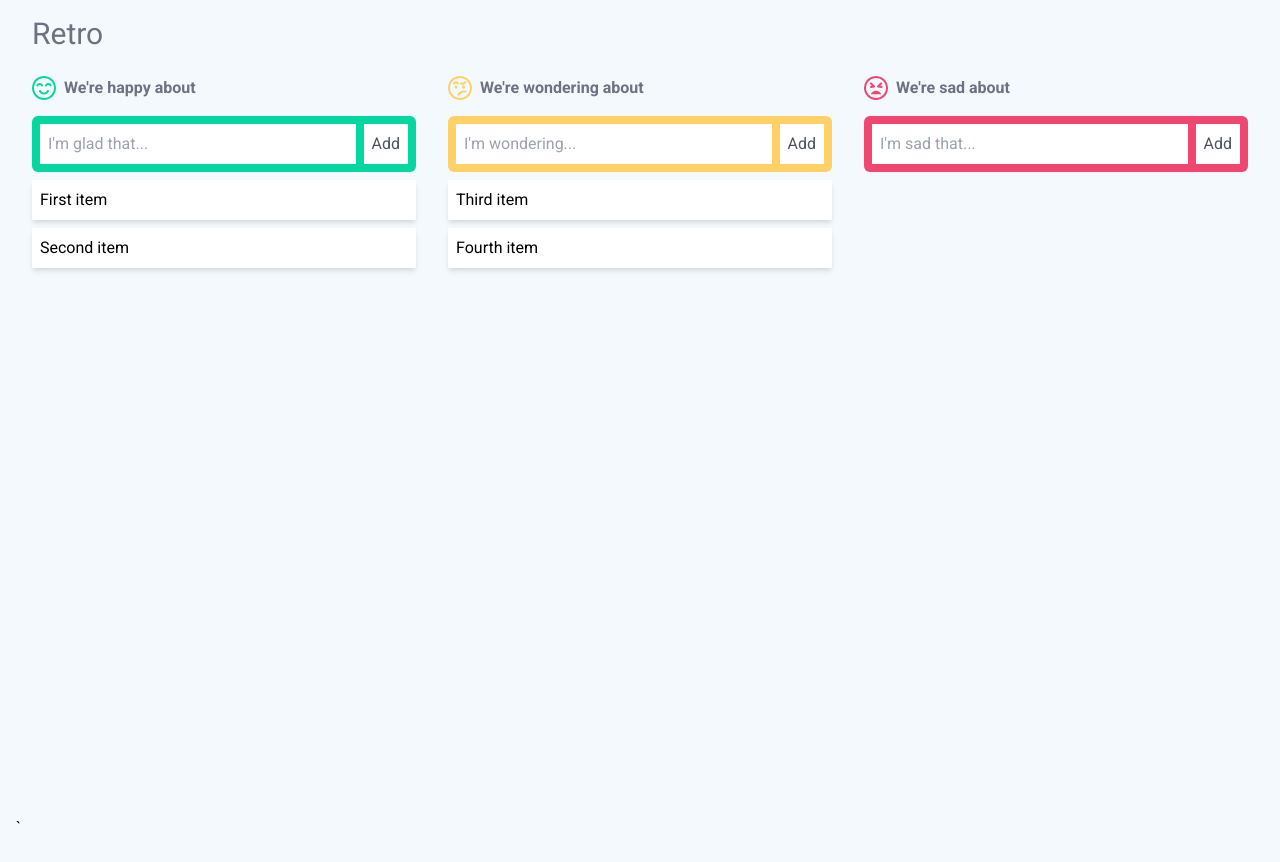
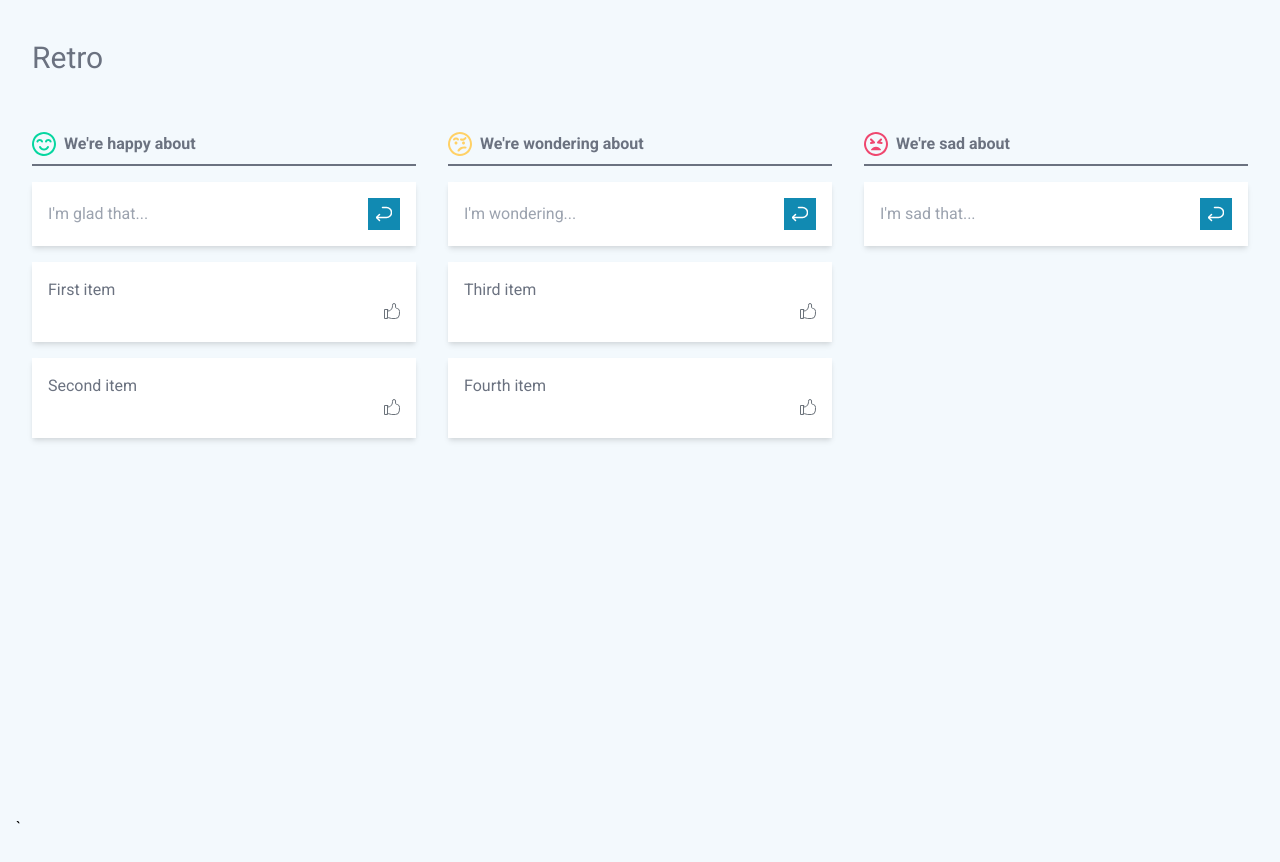
Before and after one commit to rob-lowcock/pioneer-frontend, a Vue app: page / in a window 1280 px wide. Shown: the top 862 px of the page. Built offline with nearby package versions, Linux system fonts and the light colour scheme.

Commit message:
Finish styling main parts of retro board

```diff
--- a/src/App.vue
+++ b/src/App.vue
@@ -63,7 +63,7 @@ export default {
 </script>
 
 <template>
-  <h1 class="text-3xl text-gray-500 pl-4">Retro</h1>
+  <h1 class="text-3xl text-gray-500 px-4 py-6">Retro</h1>
   <div class="grid grid-cols-3 h-full">
     <RetroColumn heading="We're happy about" :items=listOne color="green" hint="I'm glad that..." v-bind:column=1 @submit-form="addItem" />
     <RetroColumn heading="We're wondering about" :items=listTwo color="yellow" hint="I'm wondering..." v-bind:column=2 @submit-form="addItem" />
--- a/src/components/RetroCard.vue
+++ b/src/components/RetroCard.vue
@@ -5,7 +5,17 @@ defineProps({
 </script>
 
 <template>
-    <div class="card">
+    <div class="card text-gray-500">
         {{ item.title }}
     </div>
+    <div class="card-details flex items-center">
+        <div class="score flex-1 text-sm text-gray-500"></div>
+        <div class="upvote flex-none">
+            <button class="w-4 h-4 group">
+                <svg class="w-4 h-4 fill-current text-white group-hover:text-gray-500" xmlns="http://www.w3.org/2000/svg" stroke="#6B727A" stroke-linecap="round" stroke-linejoin="round">
+                    <path d="M3.5 14.5c.352.012.702.068 1.04.167 2.667.76 2.813.846 3.52.846h3.273a4 4 0 0 0 4-3.6l.2-3.4a2.993 2.993 0 0 0-2.266-3.06c-.72-.18-1.727-.18-1.727-1.186V2a1.5 1.5 0 1 0-3 0c0 .067.44 6.033-5 6.033L3.5 14.5ZM3.5 6.5h-3v9h3v-9Z"/>
+                </svg>
+            </button>
+        </div>
+    </div>
 </template>
--- a/src/components/RetroColumn.vue
+++ b/src/components/RetroColumn.vue
@@ -32,12 +32,6 @@ export default {
         },
     },
     computed: {
-        headingColor() {
-            return "bg-"+this.color+"" || 'bg-white'
-        },
-        borderColor() {
-            return "focus:border-"+this.color+"" || "focus:border-blue"
-        },
         icon() {
             return new URL('../assets/retro/'+this.color+'.svg', import.meta.url).href
         },
@@ -46,15 +40,27 @@ export default {
 </script>
 
 <template>
-    <div class="drop-zone p-4">
-        <h1 class="py-2 text-l font-bold text-gray-500"><img :src="icon" alt="" class="float-left pr-2">{{heading}}</h1>
-        <form @submit="submit($event)" :class="headingColor" class="rounded-md my-2 p-2">
+    <div class="drop-zone p-4 space-y-4">
+        <h1 class="py-2 my-2 text-l font-bold text-gray-500 border-b-2 border-gray-500"><img :src="icon" alt="" class="float-left pr-2">{{heading}}</h1>
+        <form @submit="submit($event)" class="bg-white shadow-md my-2 p-4">
             <div class="flex">
-            <input type="text" name="title" :placeholder="hint" :class="borderColor" class="flex-1 p-2">
-            <input type="submit" value="Add" class="ml-2 flex-none p-2 bg-white text-gray-600 justify-self-end">
+            <input type="text" name="title" :placeholder="hint" class="flex-1 focus:outline-none focus-visible:outline-none">
+            <button type="submit" class="ml-4 flex-none p-2 bg-blue text-white justify-self-end hover:bg-navy">
+                <svg width="16" height="16" viewBox="0 0 16 16" fill="none" xmlns="http://www.w3.org/2000/svg">
+                <g clip-path="url(#clip0_10_24)">
+                <path d="M3.5 14.498L0.5 11.498L3.5 8.49799" stroke="white" stroke-width="1.5" stroke-linecap="round" stroke-linejoin="round"/>
+                <path d="M0.5 11.498H10.5C11.8261 11.498 13.0979 10.9712 14.0355 10.0335C14.9732 9.09584 15.5 7.82407 15.5 6.49799C15.5 5.1719 14.9732 3.90013 14.0355 2.96245C13.0979 2.02477 11.8261 1.49799 10.5 1.49799H6.5" stroke="white" stroke-width="1.5" stroke-linecap="round" stroke-linejoin="round"/>
+                </g>
+                <defs>
+                <clipPath id="clip0_10_24">
+                <rect width="16" height="16" fill="white"/>
+                </clipPath>
+                </defs>
+                </svg>
+            </button>
             </div>
         </form>
-        <div v-for='item in items' :key='item.title' draggable="true" @dragstart="startDrag($event, item)" class="my-2 p-2 shadow-md bg-white">
+        <div v-for='item in items' :key='item.title' draggable="true" @dragstart="startDrag($event, item)" class="my-2 p-4 shadow-md bg-white">
             <RetroCard :item='item' />
         </div>
     </div>
```
Also changed, not shown: src/assets/retro/thumb-empty.svg (added), src/assets/retro/thumb-full.svg (added).
